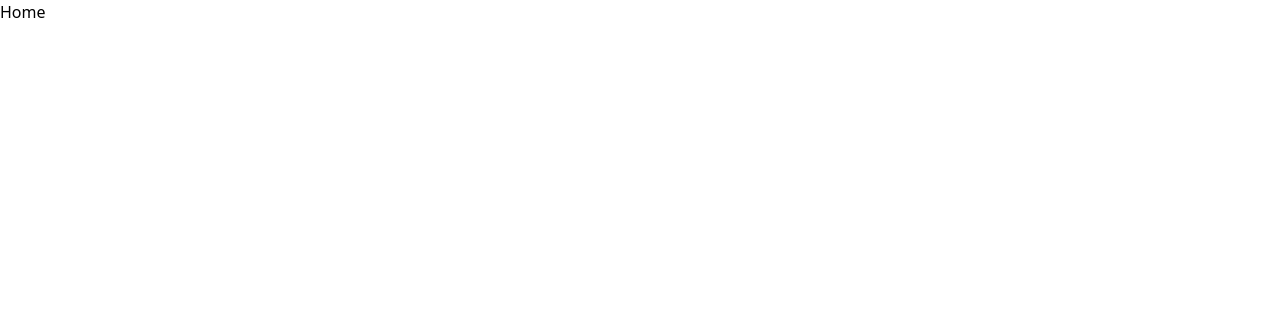
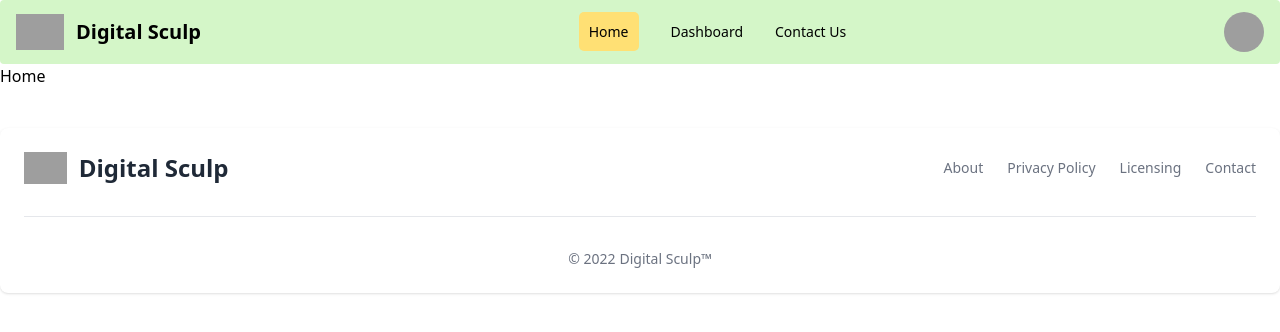
Before and after one commit to diptomahin/digital-sculp-client, a React (Vite) app: page / in a window 1280 px wide. Shown: the top 332 px of the page. Built offline with nearby package versions, Linux system fonts and the light colour scheme; grey boxes are pictures that could not be loaded.

Commit message:
added Navbar and footer

```diff
--- a/index.html
+++ b/index.html
@@ -2,7 +2,7 @@
 <html lang="en" data-theme="light">
   <head>
     <meta charset="UTF-8" />
-    <link rel="icon" type="image/svg+xml" href="/vite.svg" />
+    <link rel="icon" type="image/svg+xml" href="https://i.ibb.co/sjbfHyD/Digital-Sculp-1-removebg-preview.png" />
     <meta name="viewport" content="width=device-width, initial-scale=1.0" />
     <title>Digital Sculp</title>
   </head>
--- a/src/Layouts/Main/Main.jsx
+++ b/src/Layouts/Main/Main.jsx
@@ -1,9 +1,13 @@
 import { Outlet } from "react-router-dom";
+import NavBar from "../../Shared/NavBar/NavBar";
+import FooterComponent from "../../Shared/Footer/FooterComponent";
 
 const Main = () => {
     return (
         <div>
+            <NavBar></NavBar>
            <Outlet></Outlet>
+          <FooterComponent></FooterComponent>
         </div>
     );
 };
--- /dev/null
+++ b/src/Shared/Footer/FooterComponent.jsx
@@ -0,0 +1,30 @@
+
+import { Footer } from 'flowbite-react';
+
+
+const FooterComponent = () => {
+  return (
+    <Footer container className='mt-10'>
+    <div className="w-full text-center">
+      <div className="w-full justify-between sm:flex sm:items-center sm:justify-between">
+        <Footer.Brand
+          href="/"
+          src="https://i.ibb.co/sjbfHyD/Digital-Sculp-1-removebg-preview.png"
+          alt="Digital Sculp"
+          name="Digital Sculp"
+        />
+        <Footer.LinkGroup>
+          <Footer.Link href="#">About</Footer.Link>
+          <Footer.Link href="#">Privacy Policy</Footer.Link>
+          <Footer.Link href="#">Licensing</Footer.Link>
+          <Footer.Link href="#">Contact</Footer.Link>
+        </Footer.LinkGroup>
+      </div>
+      <Footer.Divider />
+      <Footer.Copyright href="#" by="Digital Sculp™" year={2022} />
+    </div>
+  </Footer>
+  );
+};
+
+export default FooterComponent;
--- /dev/null
+++ b/src/Shared/NavBar/NavBar.jsx
@@ -0,0 +1,65 @@
+import { Avatar, Dropdown, Navbar } from 'flowbite-react';
+import { NavLink } from 'react-router-dom';
+const NavBar = () => {
+    const NavLinks = <>
+    <li><NavLink to='/' style={({isActive}) => {
+        return{
+            backgroundColor: isActive ? "#FFE074" : " ",
+            padding: isActive ? "10px": " ",
+            borderRadius: isActive ? "5px" : ""
+
+        }
+    }}>Home</NavLink></li>
+    <li><NavLink to='/dashboard' style={({isActive}) => {
+        return{
+            backgroundColor: isActive ? "#FFE074" : " ",
+            padding: isActive ? "10px": " ",
+            borderRadius: isActive ? "5px" : ""
+
+        }
+    }}>Dashboard</NavLink></li>
+    <li><NavLink to='/contact' style={({isActive}) => {
+        return{
+            backgroundColor: isActive ? "#FFE074" : " ",
+            padding: isActive ? "10px": " ",
+            borderRadius: isActive ? "5px" : ""
+
+        }
+    }}>Contact Us</NavLink></li>
+    </>
+    return (
+        <Navbar fluid rounded className='bg-[#D4F6C8] py-3'>
+        <Navbar.Brand href="/">
+          <img src="https://i.ibb.co/sjbfHyD/Digital-Sculp-1-removebg-preview.png" className="mr-3 h-6 sm:h-9" alt="Digital Sculp" />
+          <span className="self-center whitespace-nowrap text-xl font-semibold dark:text-white">Digital Sculp</span>
+        </Navbar.Brand>
+        <div className="flex md:order-2">
+          <Dropdown
+            arrowIcon={false}
+            inline
+            label={
+              <Avatar alt="User settings" img="https://flowbite.com/docs/images/people/profile-picture-5.jpg" rounded />
+            }
+          >
+            <Dropdown.Header>
+              <span className="block text-sm">Bonnie Green</span>
+              <span className="block truncate text-sm font-medium">name@flowbite.com</span>
+            </Dropdown.Header>
+            <Dropdown.Item>Dashboard</Dropdown.Item>
+            <Dropdown.Item>Settings</Dropdown.Item>
+            <Dropdown.Item>Earnings</Dropdown.Item>
+            <Dropdown.Divider />
+            <Dropdown.Item>Sign out</Dropdown.Item>
+          </Dropdown>
+          <Navbar.Toggle />
+        </div>
+        <Navbar.Collapse>
+           {
+            NavLinks
+           }
+        </Navbar.Collapse>
+      </Navbar>
+    );
+};
+
+export default NavBar;
```
